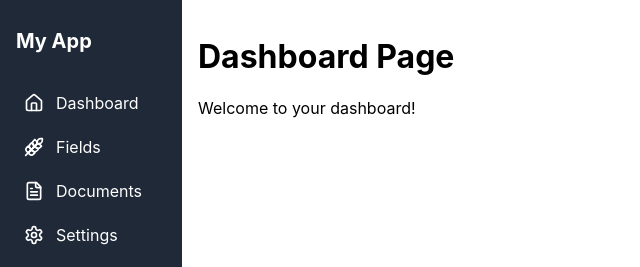
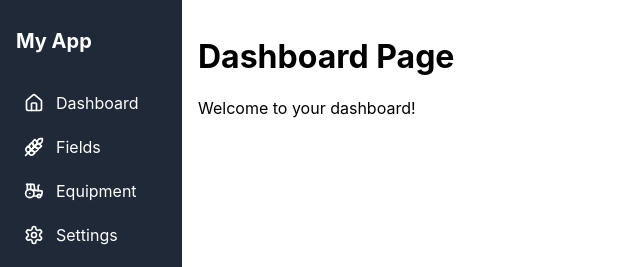
Before and after one commit to wright-hunter/Farm-Management-v3, a React (Vite) app: page / in a window 1280 px wide. Shown: the top 267 px of the page, without its empty margins (0-640 px from the left). Built offline with nearby package versions, Linux system fonts and the light colour scheme.

Commit message:
updated urls

```diff
--- a/src/components/Sidebar.jsx
+++ b/src/components/Sidebar.jsx
@@ -1,5 +1,5 @@
 import './sidebar.css';
-import { House, Wheat, FileText, Settings, HelpCircle } from 'lucide-react';
+import { House, Wheat, Tractor, Settings, HelpCircle } from 'lucide-react';
 import { Link } from 'react-router-dom';
 
 const Sidebar = () => {
@@ -11,31 +11,31 @@ const Sidebar = () => {
       <nav>
         <ul>
           <li>
-            <Link href="/">
+            <Link to="/">
               <House size={20} />
               <span>Dashboard</span>
             </Link>
           </li>
           <li>
-            <Link href="/users">
+            <Link to="/fields/">
               <Wheat size={20} />
               <span>Fields</span>
             </Link>
           </li>
           <li>
-            <Link href="/documents">
-              <FileText size={20} />
-              <span>Documents</span>
+            <Link to="/equipment/">
+              <Tractor size={20} />
+              <span>Equipment</span>
             </Link>
           </li>
           <li>
-            <Link href="/settings">
+            <Link to="/settings">
               <Settings size={20} />
               <span>Settings</span>
             </Link>
           </li>
           <li>
-            <Link href="/help">
+            <Link to="/help">
               <HelpCircle size={20} />
               <span>Help</span>
             </Link>
```
